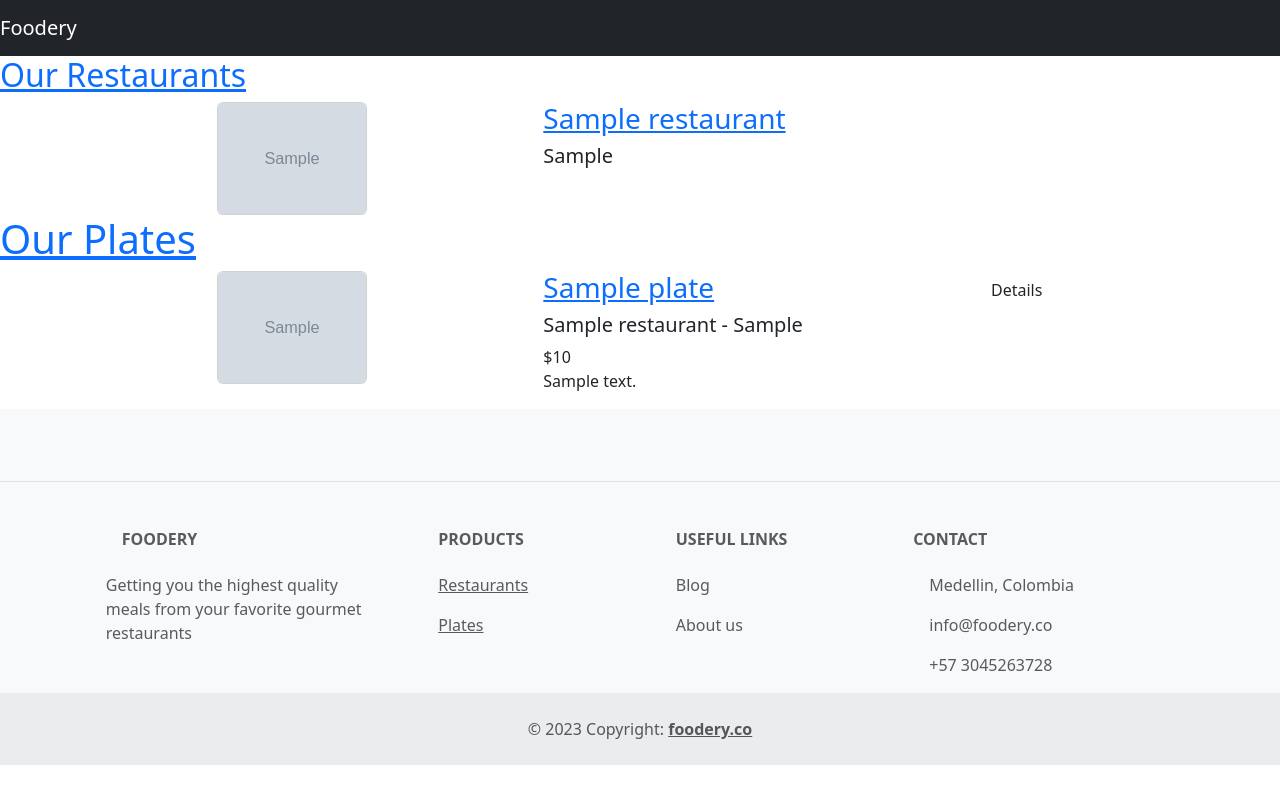
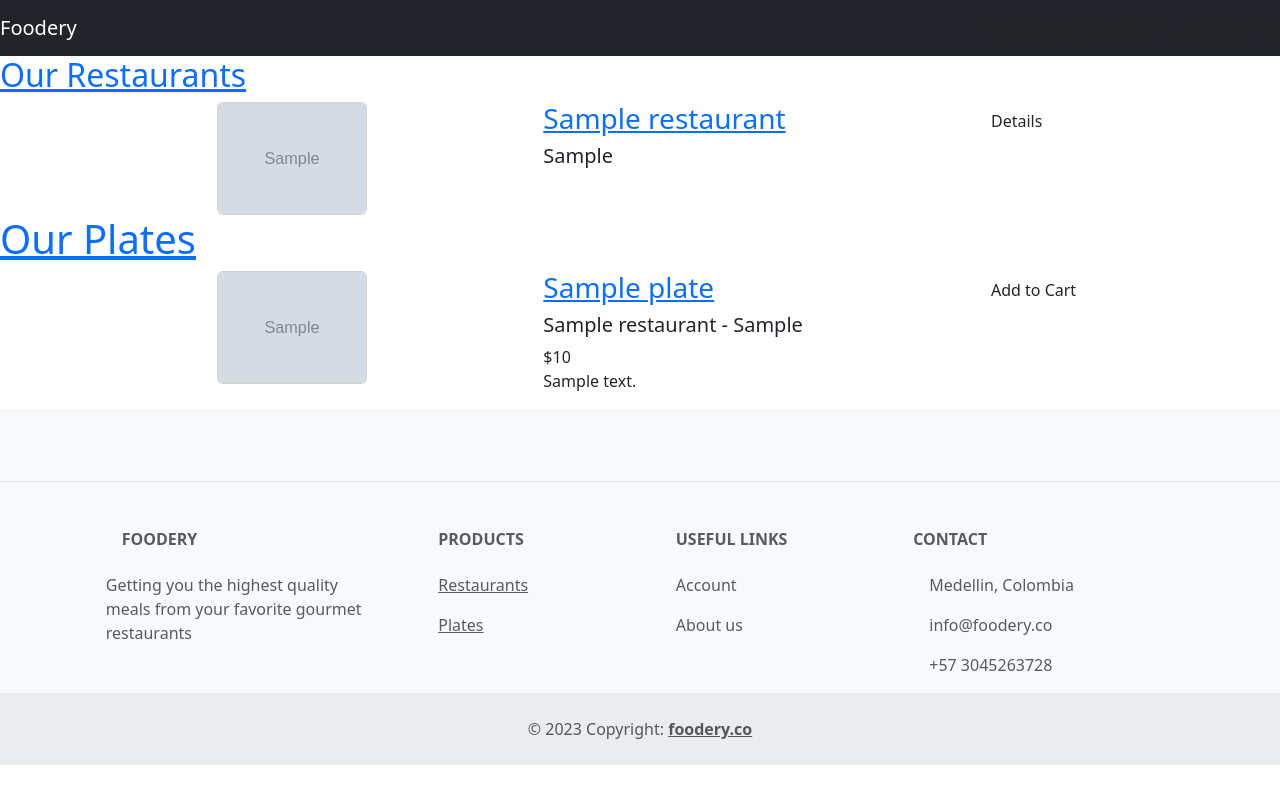
Before and after one commit to ChristianMartinezTech/Foodery, a Django app: page /food/ in a window 1280 px wide. Run offline with Django 4.2, Linux system fonts and the light colour scheme; tables that the repository leaves empty hold one stand-in row (values such as "Sample post"); grey boxes marked "Sample" are stand-in pictures.

Commit message:
Adding interactivity to the index.html

```diff
--- a/Foodery/food/templates/food/base.html
+++ b/Foodery/food/templates/food/base.html
@@ -13,10 +13,10 @@
     <nav class="navbar navbar-dark bg-dark">
       <a href="{% url 'food:index' %}" class="navbar-brand">Foodery</a>
       <div class="navbar">
-        <a class="nav-item nav-link" href="{% url 'food:restaurants' %}">Restaurants</a>
+        <a class="nav-item nav-link " href="{% url 'food:restaurants' %}">Restaurants</a>
         <a class="nav-item nav-link" href="{% url 'food:plates' %}">Plates</a>
         <a class="nav-item nav-link" href="#">Cart</a>
-        <a class="nav-item nav-link" href="#">Blog</a>
+        <a class="nav-item nav-link" href="#">Account</a>
         <a class="nav-item nav-link" href="#">About us</a>
       </div>
     </nav>
@@ -77,7 +77,7 @@
             Useful links
           </h6>
           <p>
-            <a class="nav-item nav-link" href="#">Blog</a>
+            <a class="nav-item nav-link" href="#">Account</a>
           </p>
           <p>
             <a class="nav-item nav-link" href="#">About us</a>
--- a/Foodery/food/templates/food/index.html
+++ b/Foodery/food/templates/food/index.html
@@ -14,12 +14,18 @@
 
     <div class="row">
       <div class="col-md-3 offset-md-2">
-        <img class="card" src="{{ restaurant.image }}" height="150" width="150"/>
+        <a href="{% url 'food:restaurant_detail' restaurant.id %}">
+          <img class="card" src="{{ restaurant.image }}" height="150" width="150"/>
+        </a>
       </div>
 
       <div class="col-md-4">
         <h3><a href="{% url 'food:restaurant_detail' restaurant.id %}">{{ restaurant.name }}</h3></a>
         <h5>{{ restaurant.type }}</h5>
+      </div>
+
+      <div class="col-md-2">
+        <a class="btn btn-sucess" href="{% url 'food:restaurant_detail' restaurant.id %}">Details</a>
       </div>
     </div>
     {% endfor %}
@@ -32,7 +38,9 @@
 
     <div class="row">
       <div class="col-md-3 offset-md-2">
-        <img class="card" src="{{ plate.image }}" height="150" width="150"/>
+        <a href="{% url 'food:plate_detail' plate.restaurant.id plate.id %}">
+          <img class="card" src="{{ plate.image }}" height="150" width="150"/>
+        </a>
       </div>
 
       <div class="col-md-4">
@@ -45,7 +53,7 @@
       </div>
 
       <div class="col-md-2">
-        <a class="btn btn-sucess" href="{% url 'food:plate_detail' plate.restaurant.id plate.id %}">Details</a>
+        <a class="btn btn-sucess" href="">Add to Cart</a>
       </div>
     </div>
      {% endfor %}
```
